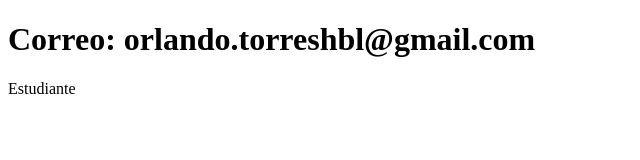
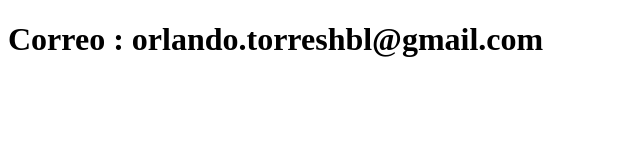
Before and after one commit to OrlandoTor/sistema-de-registro, a plain HTML site: page contacto.html in a window 1280 px wide. Shown: the whole page, without its empty margins (0-640 px from the left). Drawn offline with Linux system fonts and the light colour scheme.

Commit message:
Update contacto.html

```diff
--- a/contacto.html
+++ b/contacto.html
@@ -2,11 +2,12 @@
 <html lang="en">
 <head>
     <meta charset="UTF-8">
+    <meta http-equiv="X-UA-Compatible" content="IE=edge">
     <meta name="viewport" content="width=device-width, initial-scale=1.0">
     <title>Contacto</title>
 </head>
 <body>
-    <h1>Correo: orlando.torreshbl@gmail.com</h1>
-    <p>Estudiante</p>
+    <h1>Correo : orlando.torreshbl@gmail.com</h1>
+
 </body>
 </html>
```
